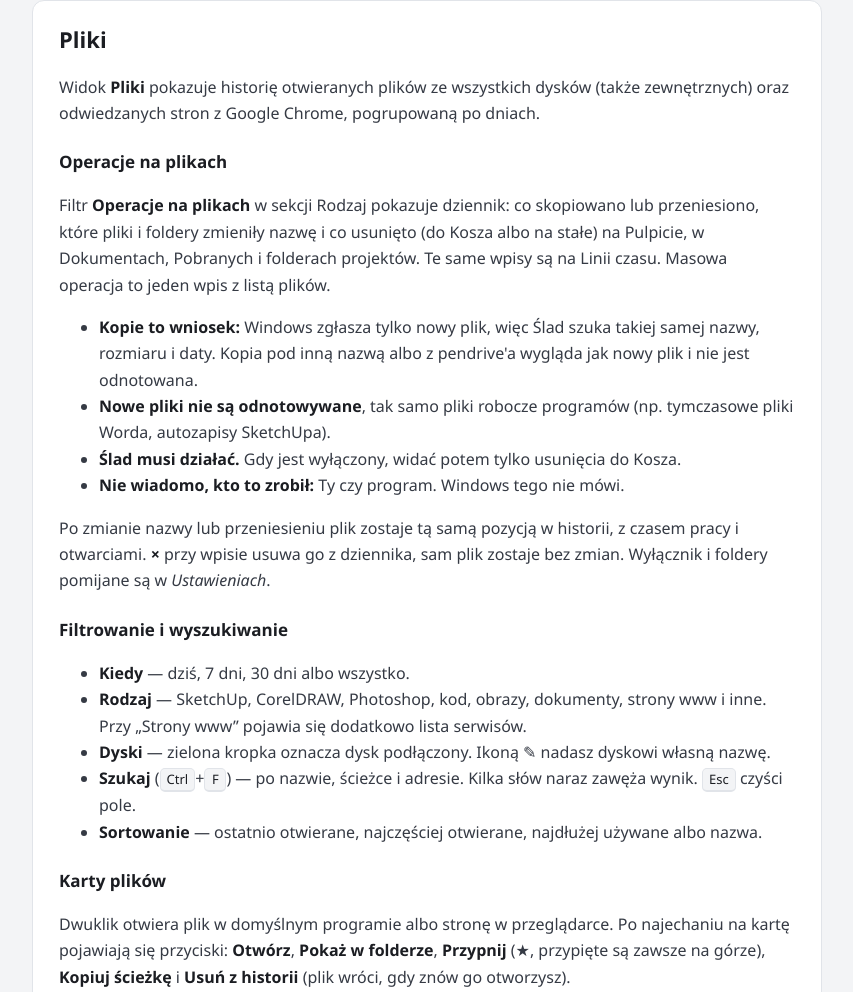
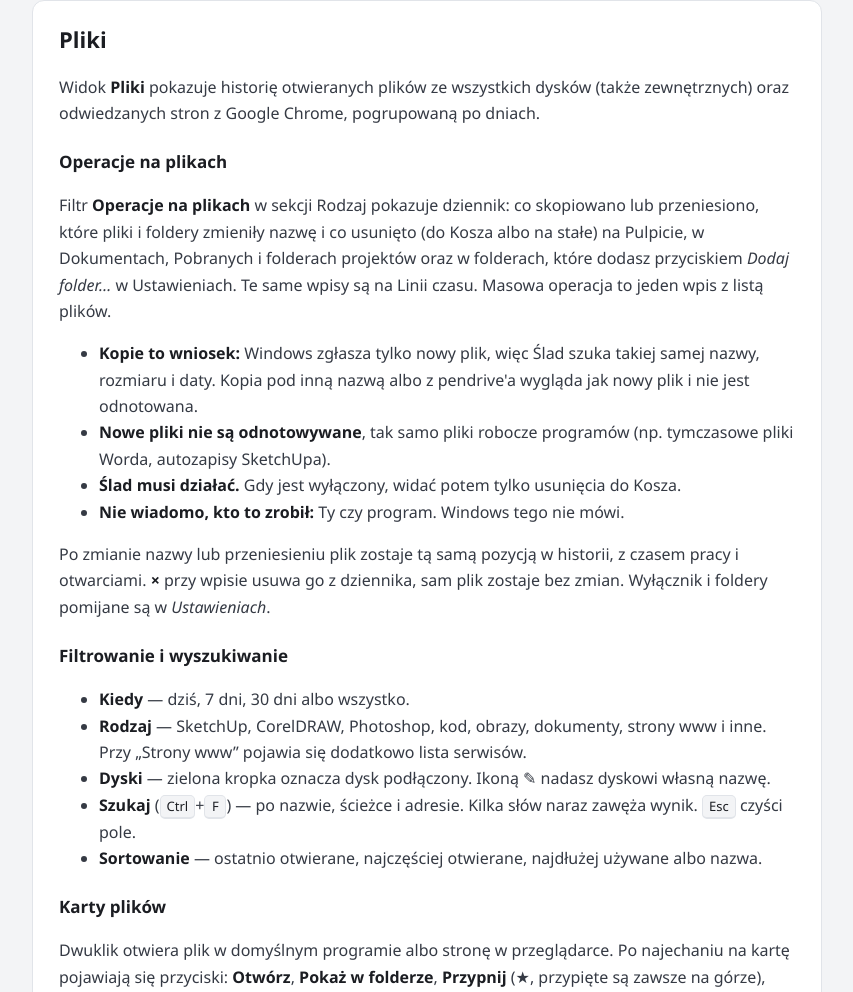
Before and after one commit to tomaszbm-dotcom/slad-strona, a plain HTML site: page instrukcja.html in a window 1280 px wide. Shown: the part 1003-1995 px from the top of the page, without its empty margins (342-1195 px from the left). Drawn offline with Linux system fonts and the light colour scheme.

Commit message:
Instrukcja 0.11.0: dodawanie obserwowanych folderów

```diff
--- a/instrukcja.html
+++ b/instrukcja.html
@@ -92,7 +92,7 @@
 <h2>Pliki</h2>
 <p>Widok <b>Pliki</b> pokazuje historię otwieranych plików ze wszystkich dysków (także zewnętrznych) oraz odwiedzanych stron z Google Chrome, pogrupowaną po dniach.</p>
 <h3>Operacje na plikach</h3>
-<p>Filtr <b>Operacje na plikach</b> w sekcji Rodzaj pokazuje dziennik: co skopiowano lub przeniesiono, które pliki i foldery zmieniły nazwę i co usunięto (do Kosza albo na stałe) na Pulpicie, w Dokumentach, Pobranych i folderach projektów. Te same wpisy są na Linii czasu. Masowa operacja to jeden wpis z listą plików.</p>
+<p>Filtr <b>Operacje na plikach</b> w sekcji Rodzaj pokazuje dziennik: co skopiowano lub przeniesiono, które pliki i foldery zmieniły nazwę i co usunięto (do Kosza albo na stałe) na Pulpicie, w Dokumentach, Pobranych i folderach projektów oraz w folderach, które dodasz przyciskiem <i>Dodaj folder…</i> w Ustawieniach. Te same wpisy są na Linii czasu. Masowa operacja to jeden wpis z listą plików.</p>
 <ul>
   <li><b>Kopie to wniosek:</b> Windows zgłasza tylko nowy plik, więc Ślad szuka takiej samej nazwy, rozmiaru i daty. Kopia pod inną nazwą albo z pendrive'a wygląda jak nowy plik i nie jest odnotowana.</li>
   <li><b>Nowe pliki nie są odnotowywane</b>, tak samo pliki robocze programów (np. tymczasowe pliki Worda, autozapisy SketchUpa).</li>
```
